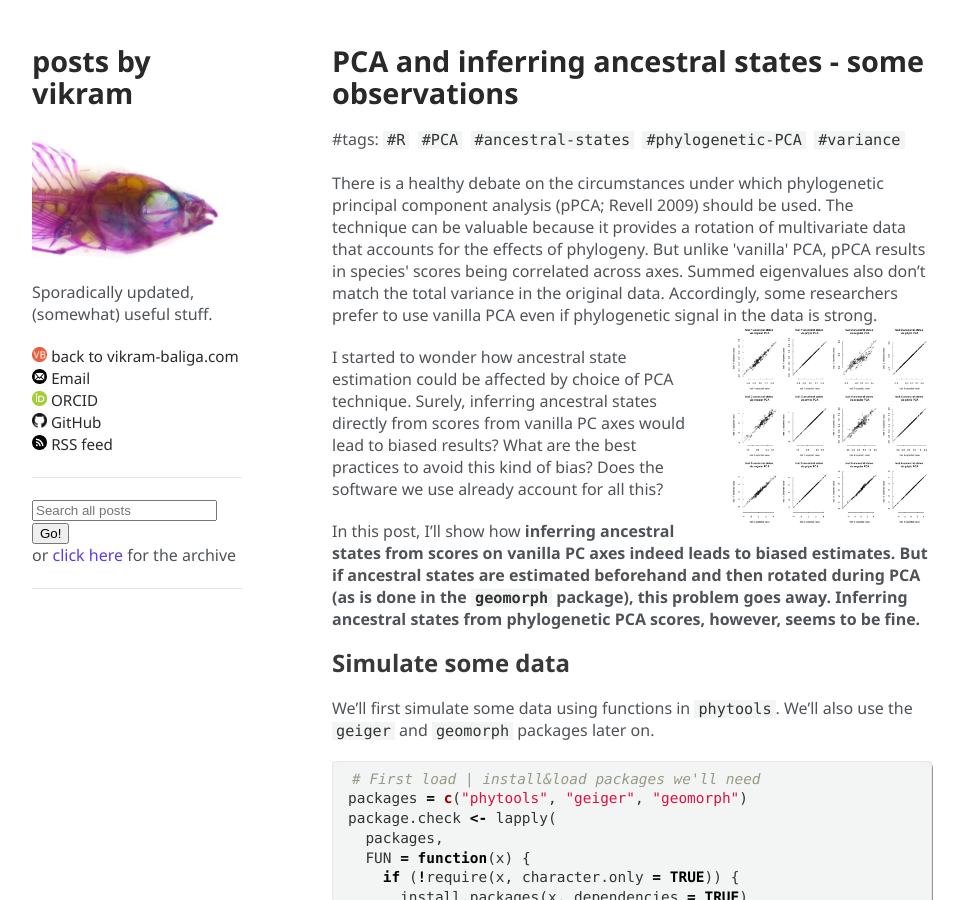
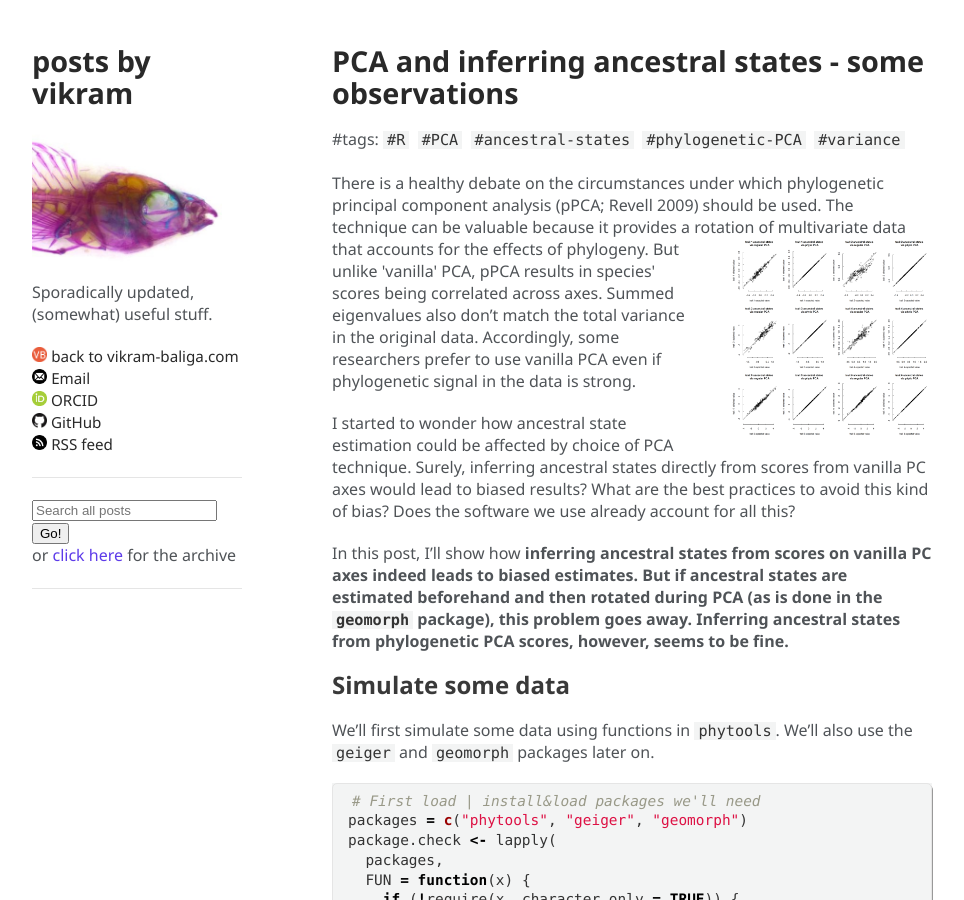
Before and after one commit to vbaliga/vbaliga.github.io, a Jekyll site: the page built from _posts/2019-08-30-PCA-and-inferring-ancestral-states.md, in a window 1280 px wide and 900 px high. Shown: the whole window, without its empty margins (158-1122 px from the left). Built offline with Jekyll 4.4.1, drawn with Linux system fonts in a browser that asks for light colours; a script that is not in the unit is left out.

```diff
--- a/_posts/2019-08-30-PCA-and-inferring-ancestral-states.md
+++ b/_posts/2019-08-30-PCA-and-inferring-ancestral-states.md
@@ -7,8 +7,9 @@ title: PCA and inferring ancestral states - some observations
 <meta name="description" content="How is ancestral state estimation affected by phylogenetic vs. regular PCA?">
 
 <p>
-There is a healthy debate on the circumstances under which phylogenetic principal component analysis (pPCA; Revell 2009) should be used. The technique can be valuable because it provides a rotation of multivariate data that accounts for the effects of phylogeny. But unlike 'vanilla' PCA, pPCA results in species' scores being correlated across axes. Summed eigenvalues also don’t match the total variance in the original data. Accordingly, some researchers prefer to use vanilla PCA even if phylogenetic signal in the data is strong.
+There is a healthy debate on the circumstances under which phylogenetic principal component analysis (pPCA; Revell 2009) should be used. The technique can be valuable because it provides a rotation of multivariate data that accounts for the effects of phylogeny.
 <img src="https://github.com/vbaliga/vbaliga.github.io/raw/master/images/2019-08-30/ancestral_states_vs_pca-1.png" alt="ancestral states via PCA techniques" style="float:right;width:200px;height:200px;margin-left:30px;">
+But unlike 'vanilla' PCA, pPCA results in species' scores being correlated across axes. Summed eigenvalues also don’t match the total variance in the original data. Accordingly, some researchers prefer to use vanilla PCA even if phylogenetic signal in the data is strong.
 </p>
 
 I started to wonder how ancestral state estimation could be affected by choice of PCA technique. Surely, inferring ancestral states directly from scores from vanilla PC axes would lead to biased results? What are the best practices to avoid this kind of bias? Does the software we use already account for all this?
```
